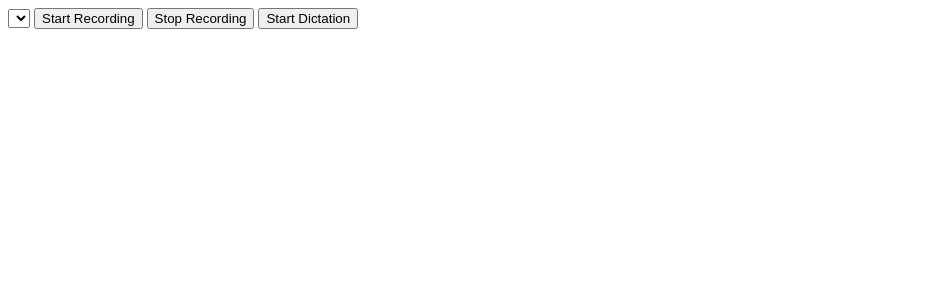
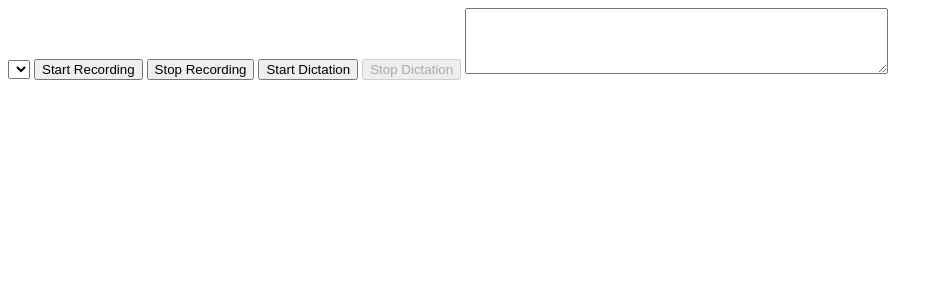
Before and after one commit to jmelowry/talktoai, a Flask app: page / in a window 1280 px wide. Shown: the top 300 px of the page, without its empty margins (0-943 px from the left). Run offline with Flask 3, Linux system fonts and the light colour scheme; lists and menus that the app fills with data are empty.

Commit message:
added the base feature

```diff
--- a/templates/index.html
+++ b/templates/index.html
@@ -7,13 +7,21 @@
     <button onclick="startRecording()">Start Recording</button>
     <button onclick="stopRecording()">Stop Recording</button>
     <button id="start-btn">Start Dictation</button>
+    <button id="stop-btn" disabled>Stop Dictation</button>
+    <div id="processing-indicator" style="display: none;">
+        <!-- You can use an animated GIF or simple text like "Processing..." -->
+        <img src="/static/rec.gif" alt="Processing..." style="width: 50px; height: 50px;">
+        <!-- Or if you prefer text -->
+        <!-- <p>Processing...</p> -->
+    </div>
+    <textarea id="text" rows="4" cols="50"></textarea>
     <a id="downloadLink" style="display: none;">Download Recording</a>
-    <p id="text"></p>
-
     <script>
         // Variables for recording
         let mediaRecorder;
         let audioChunks = [];
+        let finalTranscript = ''; // Store final results
+        let interimTranscript = ''; // Store interim results
 
         // Variables for speech recognition
         var SpeechRecognition = SpeechRecognition || webkitSpeechRecognition;
@@ -34,12 +42,25 @@
         const audioInputDevices = devices.filter(device => device.kind === 'audioinput');
 
         const select = document.getElementById('micSelect');
+        let builtInMicFound = false;
+
         audioInputDevices.forEach(device => {
             let option = document.createElement('option');
             option.value = device.deviceId;
             option.text = device.label || `Microphone ${select.options.length + 1}`;
             select.appendChild(option);
+
+            // Check if the device label contains 'Built-in'
+            if (device.label.includes('Built-in')) {
+                select.value = device.deviceId; // Set this device as selected
+                builtInMicFound = true;
+            }
         });
+
+        // Fallback if no built-in microphone is found
+        if (!builtInMicFound && audioInputDevices.length > 0) {
+            select.value = audioInputDevices[0].deviceId;
+        }
     } catch (error) {
         console.error('Error accessing media devices:', error);
         // Handle the error or inform the user as needed
@@ -90,6 +111,7 @@
         }
 
         function stopRecording() {
+            if (mediaRecorder && mediaRecorder.state !== "inactive") {
                 mediaRecorder.stop();
 
                 mediaRecorder.onstop = () => {
@@ -101,24 +123,52 @@
                     downloadLink.download = 'recorded_audio.webm';
                     downloadLink.style.display = 'block';
                 };
+            } else {
+                console.log("Recording has not started or already stopped");
+            }
         }
 
         // Speech recognition setup
-        var textParagraph = document.getElementById('text');
         var startButton = document.getElementById('start-btn');
-
-        recognition.continuous = true;
-        recognition.lang = 'en-US';
+        var stopButton = document.getElementById('stop-btn');
+        var textArea = document.getElementById('text');
 
         recognition.onstart = function () {
             isRecording = true;
+            document.getElementById('processing-indicator').style.display = 'block';
+            startButton.disabled = true; // Disable start button when dictation starts
+            stopButton.disabled = false; // Enable stop button
+        };
+
+        recognition.onend = function () {
+            isRecording = false;
+            document.getElementById('processing-indicator').style.display = 'none';
+            startButton.disabled = false; // Re-enable start button when dictation stops
+            stopButton.disabled = true; // Disable stop button
         };
 
         recognition.onresult = function (event) {
-            var current = event.resultIndex;
-            var transcript = event.results[current][0].transcript;
-            textParagraph.textContent += transcript;
+            interimTranscript = ''; // Reset interim transcript at the start of each new result
+
+            // Iterate through results
+            for (let i = event.resultIndex; i < event.results.length; ++i) {
+                if (event.results[i].isFinal) {
+                    finalTranscript += event.results[i][0].transcript + ' ';
+                } else {
+                    interimTranscript += event.results[i][0].transcript;
+                }
+            }
+
+            textArea.value = finalTranscript + interimTranscript; // Display both final and interim results
         };
+
+        stopButton.onclick = function () {
+            recognition.stop();
+        };
+
+        recognition.continuous = true;
+        recognition.interimResults = true;
+        recognition.lang = 'en-US';
 
         recognition.onspeechend = function () {
             isRecording = false;
```
Lines whose indentation alone changed are shown as unchanged.
